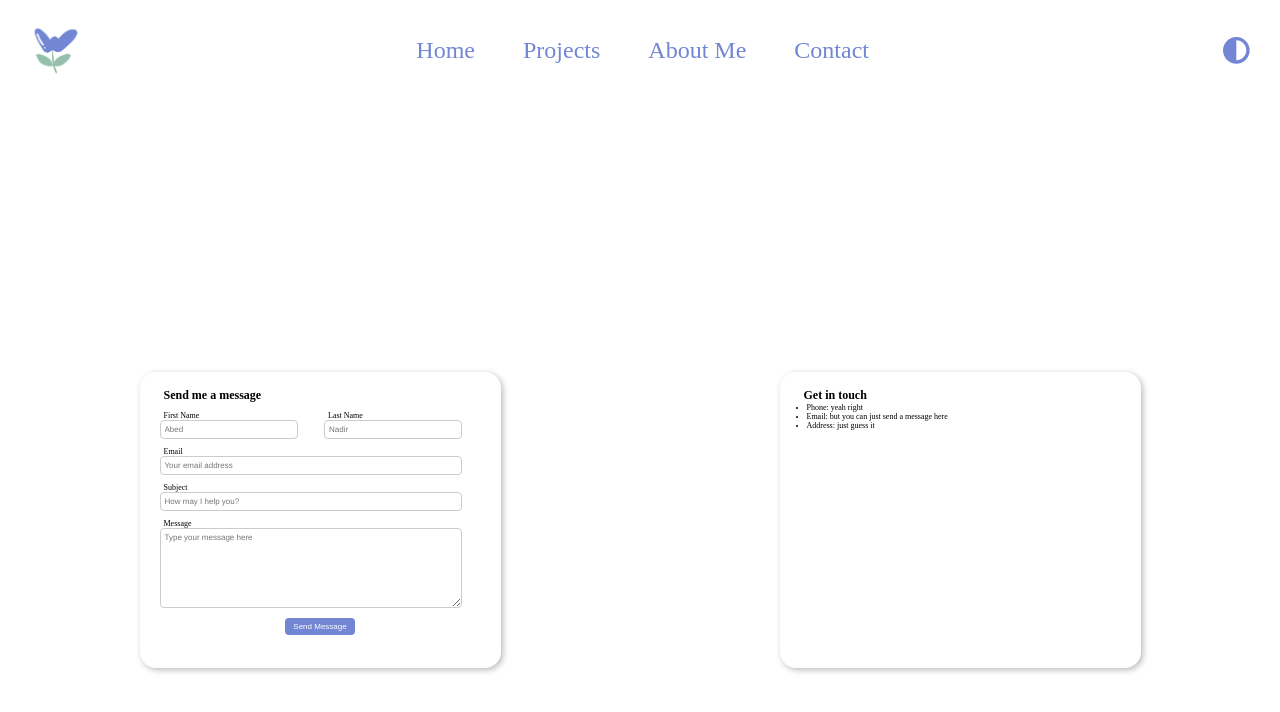
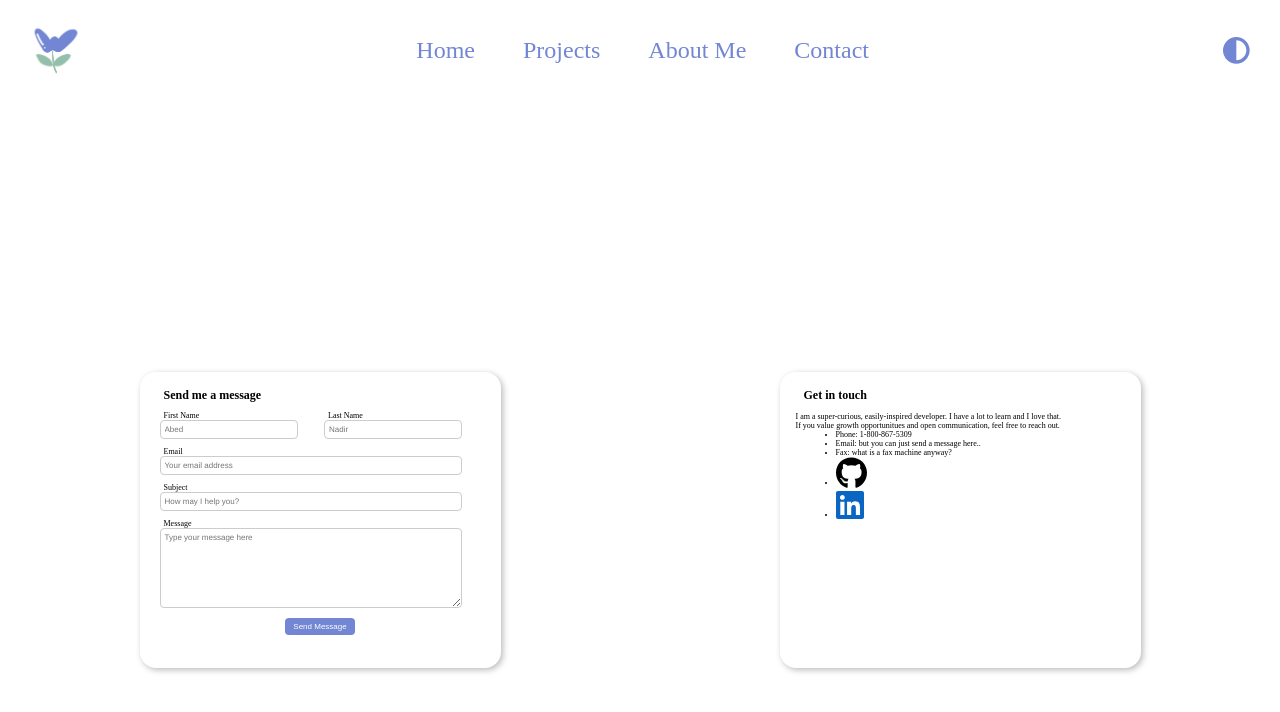
Before and after one commit to blsmxiu47/portfolio, a React (Vite) app: page /contact in a window 1280 px wide. Shown: the top 712 px of the page. Built offline with nearby package versions, Linux system fonts and the light colour scheme.

Commit message:
begin content of ContactInfo card

```diff
--- a/src/components/Contact/ContactInfo/index.tsx
+++ b/src/components/Contact/ContactInfo/index.tsx
@@ -1,10 +1,20 @@
+import SocialLinks from "../../SocialLinks";
+
 const ContactInfo = () => {
     return (
         <div>
             <h2>Get in touch</h2>
-            <li>Phone: yeah right</li>
-            <li>Email: but you can just send a message here</li>
-            <li>Address: just guess it</li>
+            <div>
+                <img aria-label="self-portrait"></img>
+                <p>I am a super-curious, easily-inspired developer. I have a lot to learn and I love that.</p>
+                <p>If you value growth opportunitues and open communication, feel free to reach out.</p>
+            </div>
+            <ul>
+                <li>Phone: 1-800-867-5309</li>
+                <li>Email: but you can just send a message here..</li>
+                <li>Fax: what is a fax machine anyway?</li>
+            </ul>
+            <SocialLinks />
         </div>
     )
 }
```
